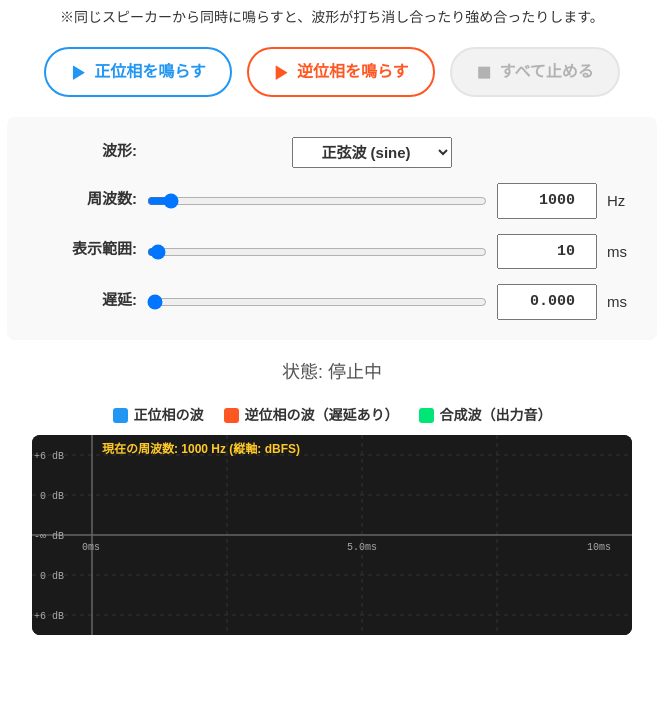
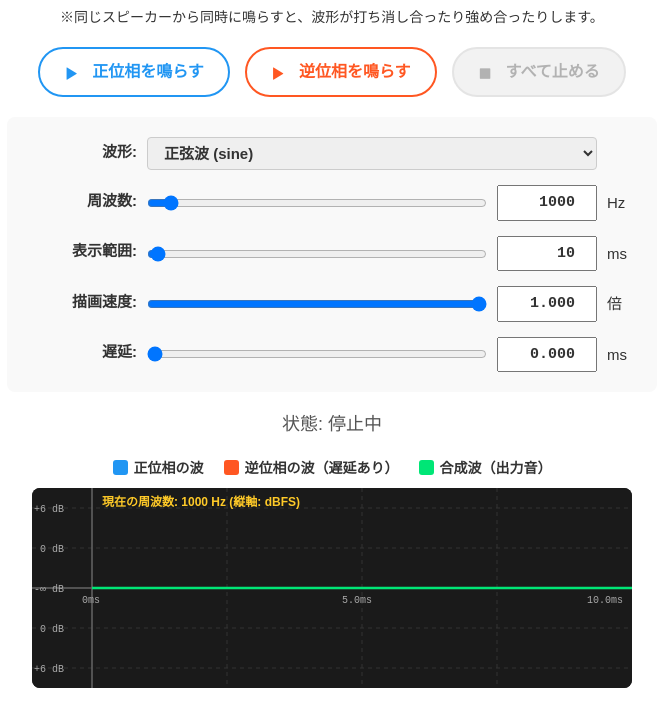
Before and after one commit to kirameku26/anti-phase-test, a plain HTML site: page index.html in a window 1280 px wide. Shown: the part 73-800 px from the top of the page, without its empty margins (308-971 px from the left). Drawn offline with nearby package versions, Linux system fonts and the light colour scheme.

Commit message:
とりあえず2

```diff
--- a/index.css
+++ b/index.css
@@ -20,22 +20,25 @@ button {
   border-radius: 30px;
   border: 2px solid transparent;
   transition: filter 0.15s ease, background-color 0.15s ease, color 0.15s ease;
-  box-shadow: none; /* 影は入れない */
+  box-shadow: none;
   display: inline-flex;
   align-items: center;
-  justify-content: center; /* ★ 中央揃えにして文字が変わっても崩れないようにする ★ */
+  justify-content: center;
   gap: 8px;
-  min-width: 170px;        /* ★ ボタンの横幅を固定（テキスト切り替えで伸縮しない） ★ */
+  min-width: 170px;
 }
 
-/* ホバー時：位置は移動させず、若干黒く（暗く）する */
+button .glyphicon {
+  margin-right: 6px;
+  font-size: 14px;
+}
+
 button:hover:not(:disabled) {
   transform: none;
   box-shadow: none;
   filter: brightness(0.92);
 }
 
-/* クリックした瞬間：さらに若干黒くする */
 button:active:not(:disabled) {
   transform: none;
   box-shadow: none;
@@ -49,48 +52,39 @@ button:disabled {
   filter: none;
 }
 
-.btn-icon {
-  font-size: 14px;
-}
-
-/* ★ 正位相ボタン ★ */
-/* 停止中：白背景 ＋ 青枠線 */
+/* 正位相ボタン */
 #normalBtn {
   background-color: #ffffff;
   border-color: #2196f3;
   color: #2196f3;
 }
 
-/* 再生中 (active)：鮮やかな青塗りに変化 */
 #normalBtn.active {
   background-color: #2196f3;
   border-color: #2196f3;
   color: #ffffff;
 }
 
-/* ★ 逆位相ボタン ★ */
-/* 停止中：白背景 ＋ 赤枠線 */
+/* 逆位相ボタン */
 #invertBtn {
   background-color: #ffffff;
   border-color: #ff5722;
   color: #ff5722;
 }
 
-/* 再生中 (active)：鮮やかな赤塗りに変化 */
 #invertBtn.active {
   background-color: #ff5722;
   border-color: #ff5722;
   color: #ffffff;
 }
 
-/* ★ すべて止めるボタン ★ */
+/* すべて止めるボタン */
 #stopBtn {
   background-color: #e0e0e0;
   border-color: #bdbdbd;
   color: #424242;
 }
 
-/* コントロールパネル以降のスタイル */
 .status {
   margin-top: 20px;
   font-size: 18px;
@@ -136,13 +130,15 @@ button:disabled {
   text-align: right;
 }
 
+/* 波形選択ボックスを横長に拡張 */
 .slider-container select {
-  width: 160px;
-  padding: 5px;
+  flex: 1;
+  padding: 6px 12px;
   font-size: 15px;
   font-weight: bold;
-  text-align: center;
   cursor: pointer;
+  border: 1px solid #ccc;
+  border-radius: 4px;
 }
 
 .unit {
--- a/index.html
+++ b/index.html
@@ -6,7 +6,6 @@
   <title>Web Audio API - 周波数・位相・波形制御デモ</title>
 
   <link rel="stylesheet" href="https://maxcdn.bootstrapcdn.com/bootstrap/3.3.7/css/bootstrap.min.css">
-
   <link rel="stylesheet" href="index.css">
 </head>
 <body>
@@ -47,6 +46,13 @@
     </div>
 
     <div class="slider-container">
+      <label for="speedInput">描画速度:</label>
+      <input type="range" id="speedInput" min="0" max="1" step="0.001" value="1.000" oninput="syncSpeed('range', this.value)">
+      <input type="number" id="speedNum" min="0" max="1" step="0.001" value="1.000" oninput="syncSpeed('num', this.value)">
+      <span class="unit">倍</span>
+    </div>
+
+    <div class="slider-container">
       <label for="delayInput">遅延:</label>
       <input type="range" id="delayInput" min="0" max="100" step="0.001" value="0" oninput="syncDelay('range', this.value)">
       <input type="number" id="delayNum" min="0" max="100" step="0.001" value="0.000" oninput="syncDelay('num', this.value)">
--- a/index.js
+++ b/index.js
@@ -7,10 +7,9 @@ let delayNode = null;
 let isNormalOn = false;
 let isInvertOn = false;
 
-// 描画コントロール変数（常に 1.0 倍速で固定）
-const drawSpeed = 1.0;
 let simulatedPhase = 0; // 位相追従変数
 let lastDrawTime = 0;
+let userSpeedScale = 1.000; // 0.000 〜 1.000 倍速
 
 // UI Elements
 const normalBtn = document.getElementById('normalBtn');
@@ -23,6 +22,8 @@ const freqInput = document.getElementById('freqInput');
 const freqNum = document.getElementById('freqNum');
 const timeSpanInput = document.getElementById('timeSpanInput');
 const timeSpanNum = document.getElementById('timeSpanNum');
+const speedInput = document.getElementById('speedInput');
+const speedNum = document.getElementById('speedNum');
 const delayInput = document.getElementById('delayInput');
 const delayNum = document.getElementById('delayNum');
 
@@ -30,22 +31,18 @@ const delayNum = document.getElementById('delayNum');
 const canvas = document.getElementById('waveformCanvas');
 const canvasCtx = canvas.getContext('2d');
 
-// ★解像度調整（Retina/高解像度ディスプレイ対応）★
 let cssWidth = 600;
 let cssHeight = 200;
 let dpr = window.devicePixelRatio || 1;
 
 function setupCanvasHD() {
   dpr = window.devicePixelRatio || 1;
-  // CSS上の見た目のサイズ
   cssWidth = 600;
   cssHeight = 200;
 
-  // 内部描画バッファのサイズを高解像度化 (例: dpr=2 なら 1200x400 ピクセル)
   canvas.width = cssWidth * dpr;
   canvas.height = cssHeight * dpr;
 
-  // CSSサイズを固定
   canvas.style.width = cssWidth + 'px';
   canvas.style.height = cssHeight + 'px';
 }
@@ -55,20 +52,17 @@ function initAudio() {
     const AudioContextClass = window.AudioContext || window.webkitAudioContext;
     audioCtx = new AudioContextClass();
 
-    // 1. マスター音源
     masterOsc = audioCtx.createOscillator();
     masterOsc.type = waveTypeSelect ? waveTypeSelect.value : 'sine';
 
     const initialFreq = parseFloat(freqNum.value) || 1000;
     masterOsc.frequency.setValueAtTime(initialFreq, audioCtx.currentTime);
 
-    // 2. 正位相ルート
     normalGain = audioCtx.createGain();
     normalGain.gain.setValueAtTime(0, audioCtx.currentTime);
     masterOsc.connect(normalGain);
     normalGain.connect(audioCtx.destination);
 
-    // 3. 逆位相ルート
     delayNode = audioCtx.createDelay(20.0);
     const initialDelay = parseFloat(delayNum.value) || 0;
     delayNode.delayTime.setValueAtTime(initialDelay / 1000, audioCtx.currentTime);
@@ -88,14 +82,12 @@ function initAudio() {
   }
 }
 
-// 波形の切り替え処理
 window.changeWaveType = function(type) {
   if (masterOsc) {
     masterOsc.type = type;
   }
 };
 
-// 周波数の同期処理
 window.syncFreq = function(source, value) {
   const val = parseFloat(value) || 1;
 
@@ -110,7 +102,6 @@ window.syncFreq = function(source, value) {
   }
 };
 
-// 表示時間範囲 (1ms〜1000ms) の同期処理
 window.syncTimeSpan = function(source, value) {
   const val = parseFloat(value) || 1;
 
@@ -121,7 +112,19 @@ window.syncTimeSpan = function(source, value) {
   }
 };
 
-// 遅延時間の同期処理
+window.syncSpeed = function(source, value) {
+  const val = parseFloat(value);
+  const numVal = isNaN(val) ? 1.0 : Math.max(0, Math.min(1.0, val));
+
+  if (source === 'range') {
+    speedNum.value = numVal.toFixed(3);
+  } else {
+    speedInput.value = numVal;
+  }
+
+  userSpeedScale = numVal;
+};
+
 window.syncDelay = function(source, value) {
   const val = parseFloat(value) || 0;
 
@@ -136,7 +139,6 @@ window.syncDelay = function(source, value) {
   }
 };
 
-// ボタン操作
 normalBtn.addEventListener('click', () => {
   initAudio();
   isNormalOn = !isNormalOn;
@@ -160,11 +162,9 @@ stopBtn.addEventListener('click', () => {
   updateUI();
 });
 
-// UIとボタン状態の更新
 function updateUI() {
   stopBtn.disabled = !isNormalOn && !isInvertOn;
 
-  // 正位相ボタン
   if (isNormalOn) {
     normalBtn.classList.add('active');
     normalBtn.innerHTML = '<i class="glyphicon glyphicon-stop"></i> 正位相を止める';
@@ -173,7 +173,6 @@ function updateUI() {
     normalBtn.innerHTML = '<i class="glyphicon glyphicon-play"></i> 正位相を鳴らす';
   }
 
-  // 逆位相ボタン
   if (isInvertOn) {
     invertBtn.classList.add('active');
     invertBtn.innerHTML = '<i class="glyphicon glyphicon-stop"></i> 逆位相を止める';
@@ -182,7 +181,6 @@ function updateUI() {
     invertBtn.innerHTML = '<i class="glyphicon glyphicon-play"></i> 逆位相を鳴らす';
   }
 
-  // ステータス表示の更新
   if (isNormalOn && isInvertOn) {
     statusTxt.textContent = "正位相 ＋ 逆位相（干渉再生中）";
     statusTxt.style.color = "purple";
@@ -198,7 +196,6 @@ function updateUI() {
   }
 }
 
-// 各種波形の計算関数
 function getWaveValue(type, phase) {
   const p = ((phase % (2 * Math.PI)) + 2 * Math.PI) % (2 * Math.PI);
 
@@ -216,7 +213,6 @@ function getWaveValue(type, phase) {
   }
 }
 
-// 縦軸（dB 表記）と横軸（ms）の描画
 function drawAxes() {
   const width = cssWidth;
   const height = cssHeight;
@@ -226,7 +222,7 @@ function drawAxes() {
 
   canvasCtx.save();
 
-  // 1. グリッド線（破線）
+  // 1. グリッド線
   canvasCtx.strokeStyle = '#333333';
   canvasCtx.lineWidth = 1;
   canvasCtx.setLineDash([4, 4]);
@@ -234,19 +230,16 @@ function drawAxes() {
   const scaleMax = height * 0.4;
 
   canvasCtx.beginPath();
-  // +6 dB
   canvasCtx.moveTo(0, centerY - scaleMax);
   canvasCtx.lineTo(width, centerY - scaleMax);
   canvasCtx.moveTo(0, centerY + scaleMax);
   canvasCtx.lineTo(width, centerY + scaleMax);
 
-  // 0 dB
   canvasCtx.moveTo(0, centerY - scaleMax * 0.5);
   canvasCtx.lineTo(width, centerY - scaleMax * 0.5);
   canvasCtx.moveTo(0, centerY + scaleMax * 0.5);
   canvasCtx.lineTo(width, centerY + scaleMax * 0.5);
 
-  // 垂直線 (4等分)
   const plotLeft = 60;
   const plotWidth = width - plotLeft;
 
@@ -281,16 +274,18 @@ function drawAxes() {
   canvasCtx.fillText(' 0 dB', 2, centerY + scaleMax * 0.5 + 4);
   canvasCtx.fillText('+6 dB', 2, centerY + scaleMax + 4);
 
-  // 横軸 (ms)
+  // ★ 横軸：描画速度(倍数)に応じた実質時間(ms)の計算 ★
+  // 速度が0の時は∞(無限)にならないよう、安全に計算
+  const effectiveSpanMs = userSpeedScale > 0 ? (currentSpanMs / userSpeedScale) : currentSpanMs;
+
+  const halfMsStr = (effectiveSpanMs / 2).toFixed(1) + 'ms';
+  const fullMsStr = (userSpeedScale > 0) ? (effectiveSpanMs.toFixed(1) + 'ms') : '静止';
+
   canvasCtx.fillText('0ms', plotLeft - 10, centerY + 15);
-
-  const halfMsStr = (currentSpanMs / 2).toFixed(1) + 'ms';
-  const fullMsStr = currentSpanMs.toFixed(0) + 'ms';
-
-  canvasCtx.fillText(halfMsStr, plotLeft + plotWidth / 2 - 15, centerY + 15);
+  canvasCtx.fillText(halfMsStr, plotLeft + plotWidth / 2 - 20, centerY + 15);
   canvasCtx.fillText(fullMsStr, width - 45, centerY + 15);
 
-  // 黄色い文字部分
+  // ヘッダー情報
   canvasCtx.fillStyle = '#ffca28';
   canvasCtx.font = 'bold 12px sans-serif';
   canvasCtx.fillText(`現在の周波数: ${currentFreq} Hz (縦軸: dBFS)`, plotLeft + 10, 18);
@@ -298,7 +293,6 @@ function drawAxes() {
   canvasCtx.restore();
 }
 
-// 波形の描画関数
 function drawCalculatedLine(type, color, lineWidth = 2) {
   const freq = parseFloat(freqNum.value) || 1000;
   const delayMs = parseFloat(delayNum.value) || 0;
@@ -317,9 +311,10 @@ function drawCalculatedLine(type, color, lineWidth = 2) {
   const plotLeft = 60;
   const plotWidth = width - plotLeft;
 
-  const timeSpanSec = spanMs / 1000.0;
+  // 描画速度（倍率）に応じて描画する実質的な時間幅(秒)を調整
+  const effectiveSpanMs = userSpeedScale > 0 ? (spanMs / userSpeedScale) : spanMs;
+  const timeSpanSec = effectiveSpanMs / 1000.0;
 
-  // 画質向上に伴いサンプル数（描画の滑らかさ）も強化
   const requiredSamples = Math.max(plotWidth * dpr, freq * 12 * timeSpanSec);
   const stepSize = plotWidth / requiredSamples;
 
@@ -368,11 +363,14 @@ function drawWaveform(timestamp) {
   const deltaTime = (timestamp - lastDrawTime) / 1000;
   lastDrawTime = timestamp;
 
-  simulatedPhase += 2 * Math.PI * (drawSpeed * 5) * deltaTime;
+  const freq = parseFloat(freqNum.value) || 1000;
+  const spanMs = parseFloat(timeSpanNum.value) || 10;
 
-  // スケールリセット＆クリア
+  const speedFactor = Math.max(0.2, Math.min(2.0, 50 / spanMs));
+  simulatedPhase += 2 * Math.PI * freq * deltaTime * 0.05 * speedFactor * userSpeedScale;
+
   canvasCtx.save();
-  canvasCtx.scale(dpr, dpr); // ★描画領域をピクセル比に合わせて自動スケール★
+  canvasCtx.scale(dpr, dpr);
 
   canvasCtx.fillStyle = '#1a1a1a';
   canvasCtx.fillRect(0, 0, cssWidth, cssHeight);
@@ -381,7 +379,9 @@ function drawWaveform(timestamp) {
 
   if (isNormalOn) drawCalculatedLine('normal', '#2196f3', 2);
   if (isInvertOn) drawCalculatedLine('invert', '#ff5722', 2);
-  if (isNormalOn || isInvertOn) drawCalculatedLine('combined', '#00e676', 2.5);
+
+  // 常時表示
+  drawCalculatedLine('combined', '#00e676', 2.5);
 
   canvasCtx.restore();
 }
@@ -391,5 +391,4 @@ window.addEventListener('DOMContentLoaded', () => {
   requestAnimationFrame(drawWaveform);
 });
 
-// 画面サイズ変更やディスプレイ移動時にも解像度を再設定
 window.addEventListener('resize', setupCanvasHD);
```
